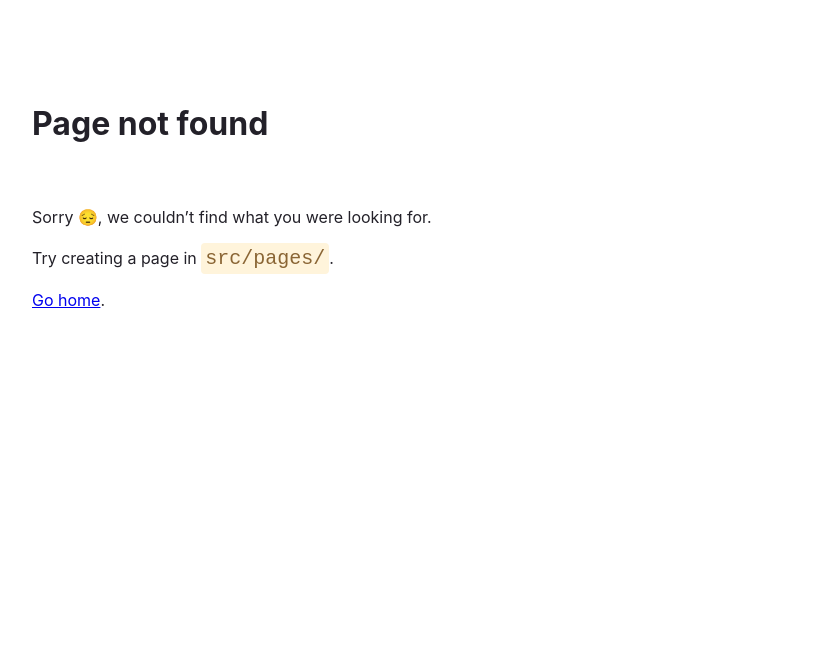
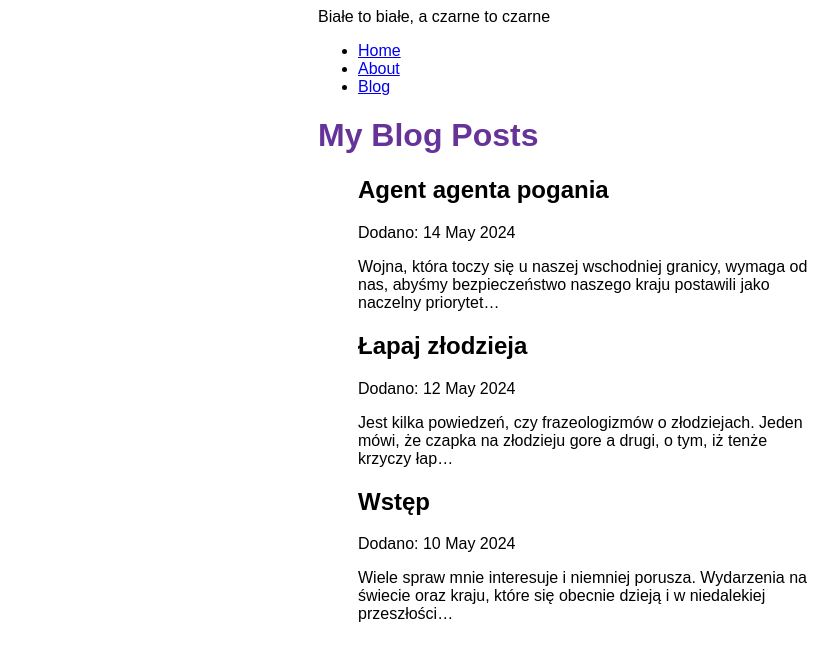
Before and after one commit to marcocollander/blog-by-gatsby, a Gatsby site: page /blog in a window 1280 px wide. Before the commit this address had no page. Shown: the whole page, without its empty margins (72-910 px from the left). Built offline with nearby package versions, Linux system fonts and the light colour scheme; Gatsby itself is replaced by a stand-in of ours.

Commit message:
Add posts to blog

```diff
--- /dev/null
+++ b/blog/agent-agentem-pogania.mdx
@@ -0,0 +1,9 @@
+---
+title: "Agent agenta pogania"
+date: "2024-05-14"
+slug": "agent-agentem-pogania"
+---
+
+Wojna, która toczy się u naszej wschodniej granicy, wymaga od nas, abyśmy bezpieczeństwo naszego kraju
+postawili jako naczelny priorytet działań rządu. Sprawa sędziego Szmyta powinna dać dużo do myślenia
+obecnie rządzącym naszym państwem. Nadzwyczajne cele wymagają takichże samych środków.
--- /dev/null
+++ b/blog/intro-post.mdx
@@ -0,0 +1,10 @@
+---
+title: "Wstęp"
+date: "2024-05-10"
+slug: "intro-post"
+---
+
+Wiele spraw mnie interesuje i niemniej porusza. Wydarzenia na świecie oraz kraju, które się obecnie
+dzieją i w niedalekiej przeszłości działy są tak zadziwiające i niesamowite, że wymagają choćby
+jednego słowa komentarza od człowieka myślącego i zastanawiającego się nad sobą i nad tym, co się
+wokół nie go dzieje.
--- /dev/null
+++ b/blog/łapaj-złodzieja.mdx
@@ -0,0 +1,8 @@
+---
+title: "Łapaj złodzieja"
+date: "2024-05-12"
+slug: "łapaj-złodzieja"
+---
+
+Jest kilka powiedzeń, czy frazeologizmów o złodziejach. Jeden mówi, że czapka na złodzieju gore a
+drugi, o tym, iż tenże krzyczy łap złodzieja.
--- a/gatsby-config.js
+++ b/gatsby-config.js
@@ -3,11 +3,19 @@
  */
 module.exports = {
   siteMetadata: {
-    title: `blog-by-gatsby`,
+    title: `Białe to białe, a czarne to czarne`,
     siteUrl: `https://www.yourdomain.tld`,
   },
   plugins: [
     'gatsby-plugin-image',
-    'gatsby-plugin-sharp'
+    'gatsby-plugin-sharp',
+    {
+      resolve: "gatsby-source-filesystem",
+      options: {
+        name: `blog`,
+        path: `${__dirname}/blog`,
+      }
+    },
+    'gatsby-plugin-mdx'
   ],
 }
--- a/package.json
+++ b/package.json
@@ -15,8 +15,10 @@
     "clean": "gatsby clean"
   },
   "dependencies": {
+    "@mdx-js/react": "^2.3.0",
     "gatsby": "^5.13.3",
     "gatsby-plugin-image": "^3.13.1",
+    "gatsby-plugin-mdx": "^5.13.1",
     "gatsby-plugin-sharp": "^5.13.1",
     "gatsby-source-filesystem": "^5.13.1",
     "react": "^18.2.0",
--- a/src/components/layout.js
+++ b/src/components/layout.js
@@ -1,19 +1,35 @@
 import * as React from 'react'
-import {Link} from 'gatsby'
+import {Link, useStaticQuery, graphql} from 'gatsby'
 import {
   container, heading,
   navLinks,
   navLinkItem,
-  navLinkText
+  navLinkText,
+  siteTitle
 } from './layout.module.css'
 
 const Layout = ({pageTitle, children}) => {
+  const data = useStaticQuery(graphql`
+    query {
+      site {
+        siteMetadata {
+          title
+        }
+      }
+    }
+  `)
   return (
     <div className={container}>
+      <header className={siteTitle}>{data.site.siteMetadata.title}</header>
       <nav>
         <ul className={navLinks}>
           <li className={navLinkItem}><Link to="/" className={navLinkText}>Home</Link></li>
           <li className={navLinkItem}><Link to="/about" className={navLinkText}>About</Link></li>
+          <li className={navLinkItem}>
+            <Link to="/blog" className={navLinkText}>
+              Blog
+            </Link>
+          </li>
         </ul>
       </nav>
       <main>
--- a/src/components/layout.module.css
+++ b/src/components/layout.module.css
@@ -18,3 +18,10 @@
 .nav-link-text {
     color: black;
 }
+
+.site-title {
+  font-size: 2rem;
+  color: gray;
+  font-weight: 600;
+  margin: 2rem 0;
+}
--- /dev/null
+++ b/src/components/seo.js
@@ -0,0 +1,20 @@
+import * as React from 'react'
+import { graphql, useStaticQuery } from 'gatsby'
+
+const Seo = ({ title }) => {
+  const data = useStaticQuery(graphql`
+    query {
+      site {
+        siteMetadata {
+          title
+        }
+      }
+    }
+  `)
+
+  return (
+    <title>{title} | {data.site.siteMetadata.title}</title>
+  )
+}
+
+export default Seo
--- a/src/pages/about.js
+++ b/src/pages/about.js
@@ -1,5 +1,6 @@
 import * as React from 'react'
 import Layout from "../components/layout";
+import Seo from '../components/seo'
 
 const AboutPage = () => {
   return (
@@ -11,7 +12,7 @@
 
 export const Head = () => (
   <>
-    <title>About Me</title>
+    <Seo title="About Me" />
     <meta name="description" content="Your description"/>
   </>
 )
--- /dev/null
+++ b/src/pages/blog.js
@@ -0,0 +1,41 @@
+import * as React from 'react'
+import { graphql } from 'gatsby'
+import Layout from '../components/layout'
+import Seo from '../components/seo'
+
+const BlogPage = ({data}) => {
+  return (
+    <Layout pageTitle="My Blog Posts">
+      <ul>
+        {
+          data.allMdx.nodes.map(node => (
+            <article key={node.id}>
+              <h2>{node.frontmatter.title}</h2>
+              <p>Dodano: {node.frontmatter.date}</p>
+              <p>{node.excerpt}</p>
+            </article>
+          ))
+        }
+      </ul>
+    </Layout>
+  )
+}
+
+export const query = graphql`
+  query {
+    allMdx(sort: {frontmatter: {date: DESC}}) {
+      nodes {
+        frontmatter {
+          date(formatString: "D MMMM YYYY")
+          title
+        }
+        id
+        excerpt
+      }
+    }
+  }
+`
+
+export const Head = () => <Seo title="My Blog Posts" />
+
+export default BlogPage
```
Also changed, not shown: src/pages/index.js (+3 -4 lines), 1 other file.
